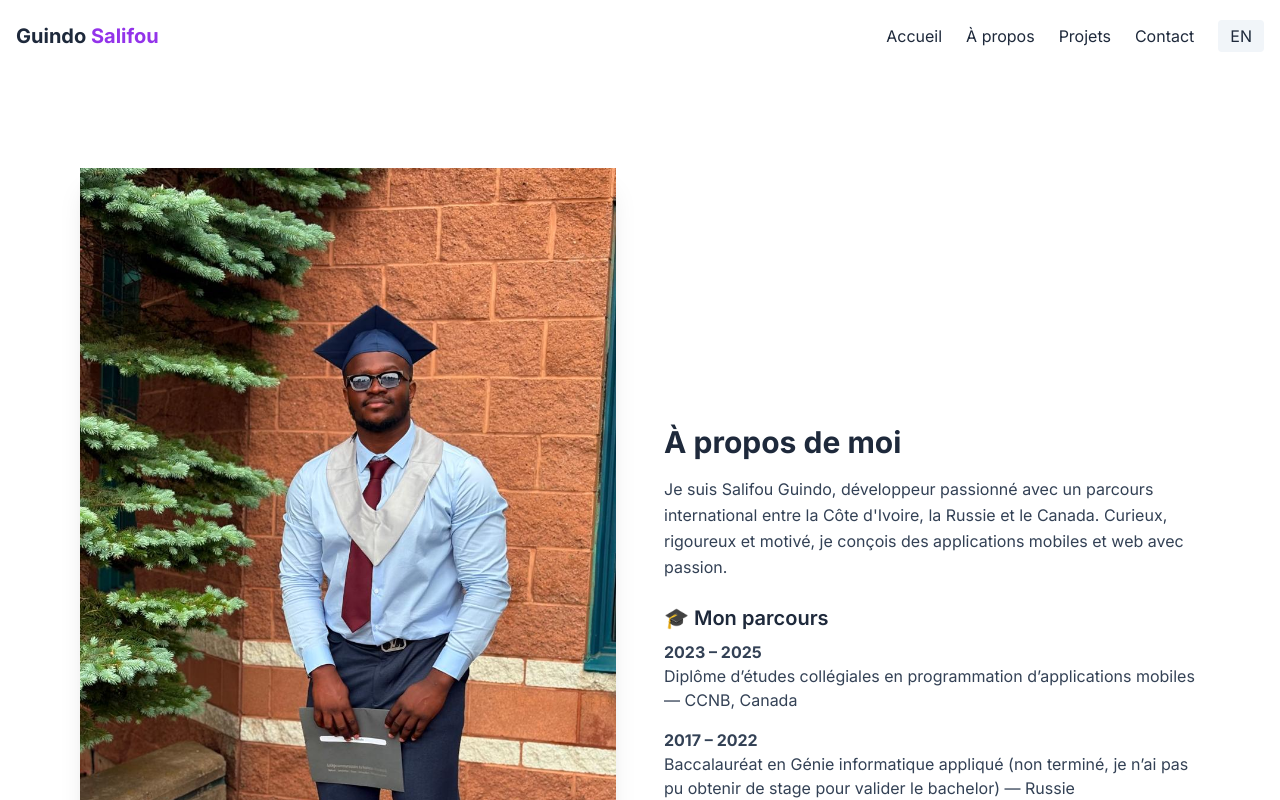
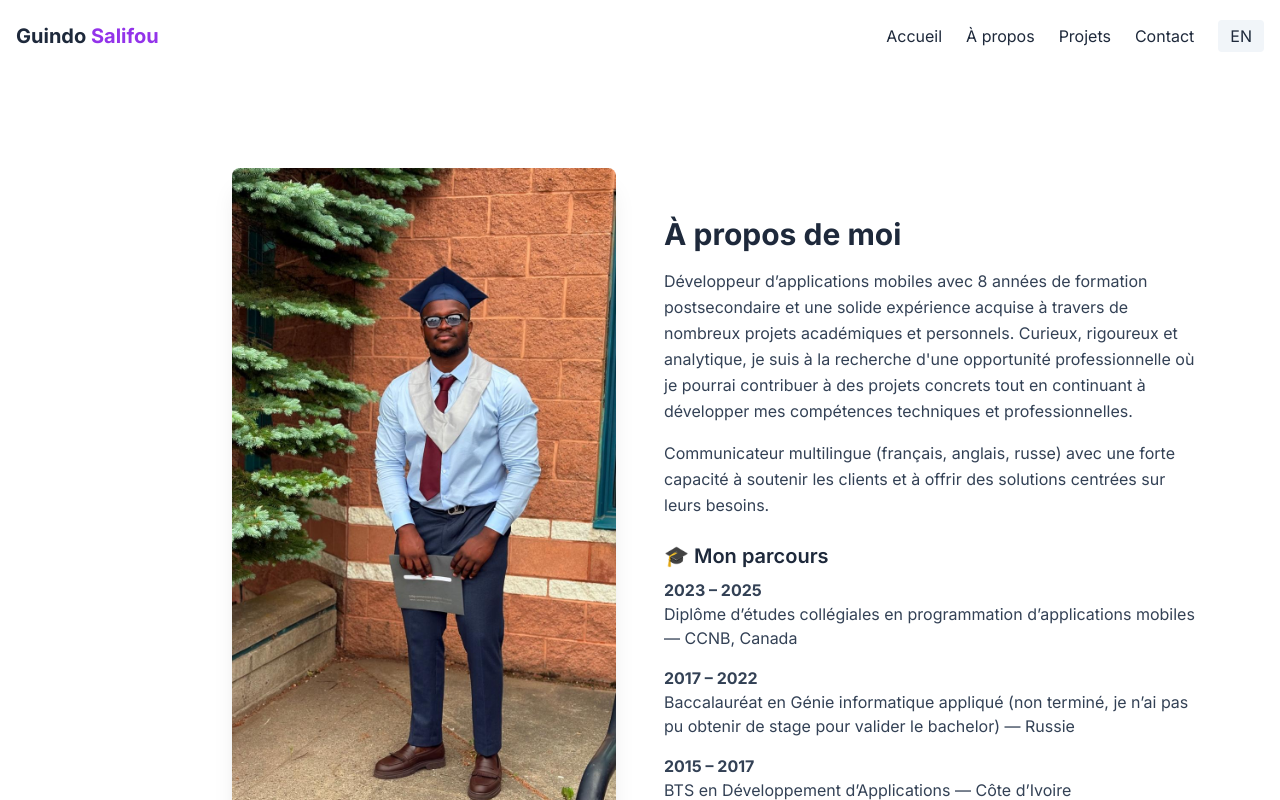
Before and after one commit to Guindo97/portfolio, a React (Vite) app: page /about in a window 1280 px wide. Shown: the top 800 px of the page. Built offline with nearby package versions, Linux system fonts and the light colour scheme.

Commit message:
about commit

```diff
--- a/src/pages/about.jsx
+++ b/src/pages/about.jsx
@@ -16,7 +16,7 @@ function About({ lang }) {
   }, []);
 
   return (
-    <section id="about" className="py-24 bg-white">
+    <section id="about" className="py-24 bg-white dark:bg-slate-900">
       <div
         ref={ref}
         className={`max-w-6xl mx-auto px-4 grid md:grid-cols-2 items-center gap-12 transition-opacity duration-1000 ${
@@ -28,25 +28,32 @@ function About({ lang }) {
           <img
             src={guindoPhoto}
             alt="Guindo Salifou"
-            className=" object-cover shadow-xl"
+            className="object-cover rounded-lg shadow-xl w-full max-w-sm"
           />
         </div>
 
         {/* Texte à droite */}
         <div>
-          <h2 className="text-3xl font-bold text-slate-800 mb-4">
+          <h2 className="text-3xl font-bold text-slate-800 dark:text-white mb-4">
             {lang === "fr" ? "À propos de moi" : "About Me"}
           </h2>
-          <p className="text-slate-700 leading-relaxed mb-6">
+
+          <p className="text-slate-700 dark:text-slate-300 leading-relaxed mb-4">
             {lang === "fr"
-              ? "Je suis Salifou Guindo, développeur passionné avec un parcours international entre la Côte d'Ivoire, la Russie et le Canada. Curieux, rigoureux et motivé, je conçois des applications mobiles et web avec passion."
-              : "I'm Salifou Guindo, a passionate developer with an international journey between Ivory Coast, Russia, and Canada. Curious, rigorous, and motivated, I build mobile and web applications with dedication."}
+              ? "Développeur d’applications mobiles avec 8 années de formation postsecondaire et une solide expérience acquise à travers de nombreux projets académiques et personnels. Curieux, rigoureux et analytique, je suis à la recherche d'une opportunité professionnelle où je pourrai contribuer à des projets concrets tout en continuant à développer mes compétences techniques et professionnelles."
+              : "Mobile application development professional with 8 years of post-secondary education and solid experience through numerous academic and personal projects. Curious, detail-oriented, and analytical, I am seeking a professional opportunity where I can actively contribute to impactful projects while continuing to develop my technical and professional skills."}
           </p>
 
-          <h3 className="text-xl font-semibold text-slate-800 mb-2">
+          <p className="text-slate-700 dark:text-slate-300 leading-relaxed mb-6">
+            {lang === "fr"
+              ? "Communicateur multilingue (français, anglais, russe) avec une forte capacité à soutenir les clients et à offrir des solutions centrées sur leurs besoins."
+              : "Strong multilingual communicator (French, English, Russian) with proven ability to support clients and deliver exceptional customer-focused solutions."}
+          </p>
+
+          <h3 className="text-xl font-semibold text-slate-800 dark:text-white mb-2">
             {lang === "fr" ? "🎓 Mon parcours" : "🎓 My Journey"}
           </h3>
-          <ul className="space-y-4 text-slate-700">
+          <ul className="space-y-4 text-slate-700 dark:text-slate-300">
             <li>
               <span className="font-bold">2023 – 2025</span><br />
               {lang === "fr"
```
